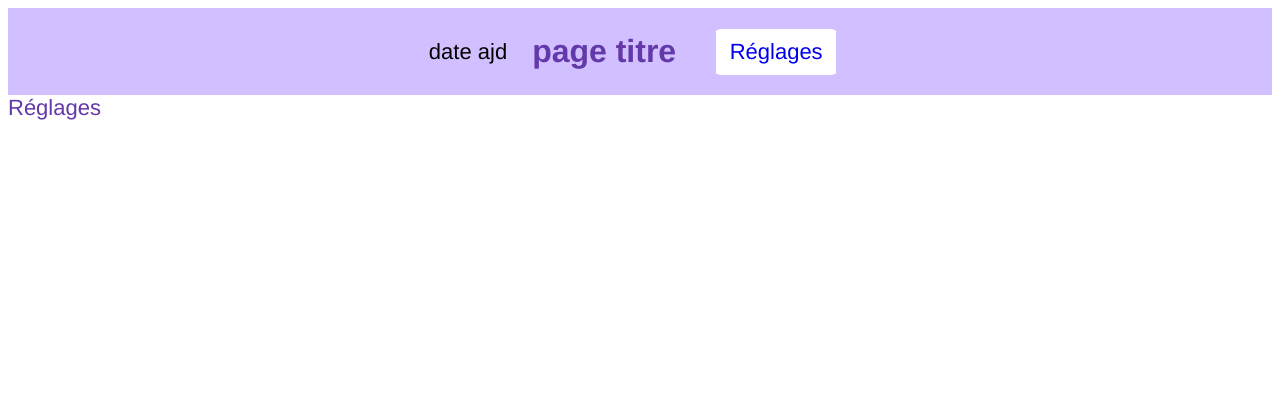
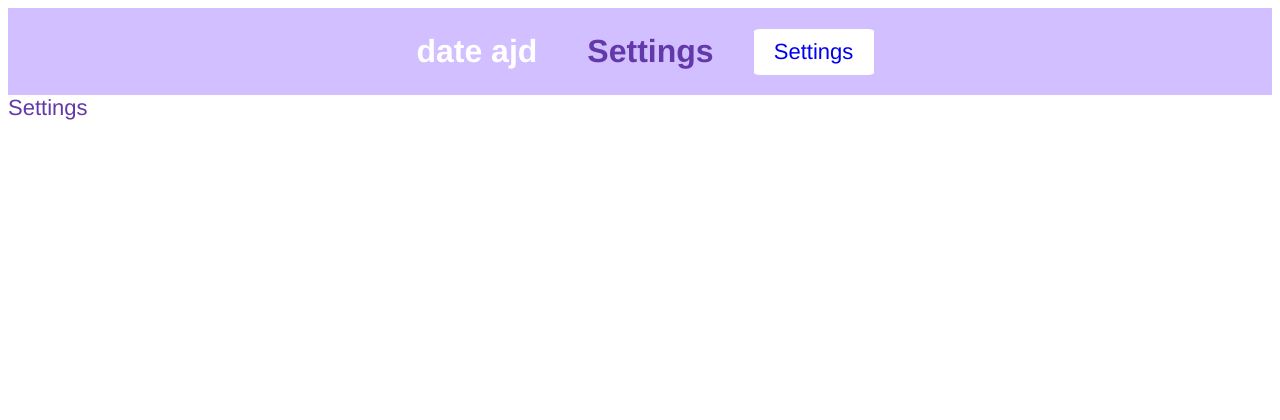
Before and after one commit to nwaly/projet-logiciel-JTD, a Flask app: page /settings in a window 1280 px wide. Shown: the top 420 px of the page. Run offline with Flask 3, Linux system fonts and the light colour scheme.

Commit message:
titres de la page fonctionnent

```diff
--- a/main.py
+++ b/main.py
@@ -4,11 +4,11 @@ app = Flask(__name__)
 
 @app.route("/")
 def hello_world():
-    return render_template("index.html", title = "Index")
+    return render_template("index.html", title = "Home")
 
 @app.route("/settings")
 def render_settings():
-    return render_template("settings.html", title = "Réglages")
+    return render_template("settings.html", title = "Settings")
 
 @app.route("/journal")
 def render_journal():
--- a/static/script.js
+++ b/static/script.js
@@ -1,12 +1,7 @@
-// check folder ISH pour page troubleshooting//
+// pour check si le lien marche//
+console.log("JavaScript file linked successfully!");
+alert("Hello from Flask + JavaScript!");
 //------------------//
-// pour changer le titre selon la page sélectionnée
-  const element = document.querySelector("a");
-  element.addEventListener("click", changeTitle);
-
-  function changeTitle() {
-    document.getElementById("pageTitle").innerHTML = "Hello World";
-  }
 
 // pour afficher la date actuelle
 const d = new Date();
--- a/templates/index.html
+++ b/templates/index.html
@@ -2,7 +2,11 @@
 <html>
 <head>
   <meta charset="UTF-8" name="viewport" content="width=device-width, initial-scale=1.0">
-  <title>App Name</title>
+  {% if title %}
+      <title>{{title}}</title>
+    {%else%}
+      <title>Appli name</title>
+  {%endif%}
   <link
   rel="stylesheet"
   type="text/css"
@@ -10,18 +14,14 @@
 </head>
 <body>
   <header id="header" class="bar">
-    <div id="today">date ajd</div>
-    <h1 id="pageTitle">page titre</h1>
-
-    <!--Remplacer le h1 avec un élément qui reprend le titre de la page sélectionnée-->
+    <h1 id="today" style="color: white;">date ajd</h1>
+    <!--Reprend le titre de la page sélectionnée-->
     {% if title %}
-      <title>Home - {{title}}</title>
-    {%else%}
-      <title>Home</title>
+      <h1 id="pageTitle">{{title}}</h1>
+      {%else%}
+        <h1 id="pageTitle">Home</h1>
     {%endif%}
-    <!--Remplacer le h1 avec un élément qui reprend le titre de la page sélectionnée-->
-
-    <a href="/settings">Réglages</a>
+    <a href="/settings">Settings</a>
   </header>
 
   {% block content %}{% endblock %}
@@ -31,9 +31,6 @@
     <a href="/journal">Journal</a>
     <a href="/todo">To Do</a>
   </footer>
-  <link
-  rel="script"
-  type="text/javascript"
-  src="{{ url_for('static', filename='script.js') }}"/>
+  <script src="{{url_for('static', filename='script.js')}}"></script>
 </body>
 </html>
--- a/templates/settings.html
+++ b/templates/settings.html
@@ -1,5 +1,5 @@
 {% extends "index.html" %} {% block content %}
 <body>
-  <span>Réglages</span>
+  <span>Settings</span>
 </body>
 {% endblock %}
```
